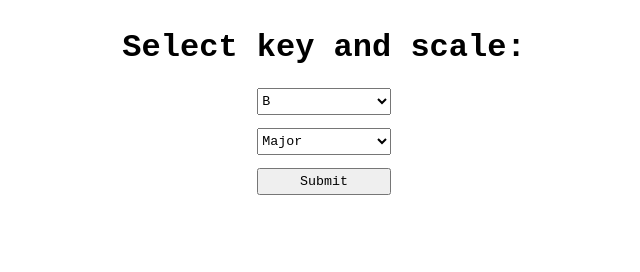
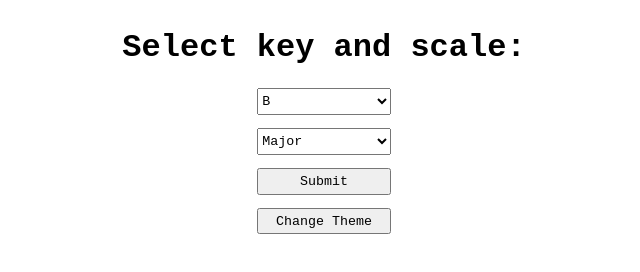
Before and after one commit to krilliams-521/circle-of-fifths, a plain HTML site: page index.html in a window 1280 px wide. Shown: the whole page, without its empty margins (316-956 px from the left). Drawn offline with Linux system fonts and the light colour scheme.

Commit message:
adding dark mode

```diff
--- a/index.html
+++ b/index.html
@@ -31,6 +31,8 @@
             </select>
 
             <button onclick="displayResults()">Submit</button>
+
+            <button onclick="changeTheme()">Change Theme</button>
         </form>
 
         <div id="results">
--- a/script.js
+++ b/script.js
@@ -4,6 +4,27 @@ let keyElement = document.getElementById('key');
 let scaleElement = document.getElementById('scale');
 
 let key, scale;
+
+let light = true;
+
+function changeTheme() {
+    light = !light;
+
+    let primary;
+    let background;
+
+    if (light) {
+        primary = 'black';
+        background = 'white';
+    } else {
+        primary = 'white';
+        background = 'black';
+    }
+
+    let root = document.documentElement;
+    root.style.setProperty('--primary', primary);
+    root.style.setProperty('--background', background);
+}
 
 form.addEventListener('submit', (e) => {
     e.preventDefault();
--- a/styles.css
+++ b/styles.css
@@ -1,3 +1,18 @@
+:root {
+    --primary: black;
+    --background: white;
+}
+
+body {
+    background-color: var(--background);
+}
+
+h1,
+h2,
+td {
+    color: var(--primary);
+}
+
 * {
     font-family: 'Courier New', monospace;
 }
@@ -21,6 +36,7 @@ select {
 
 button {
     height: 2em;
+    margin-bottom: 1em;
 }
 
 #results {
```
